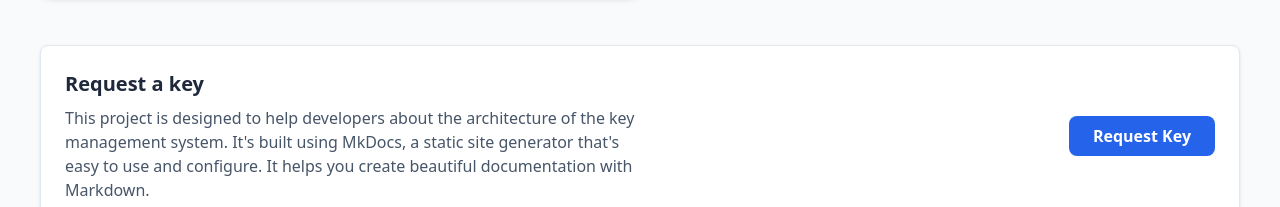
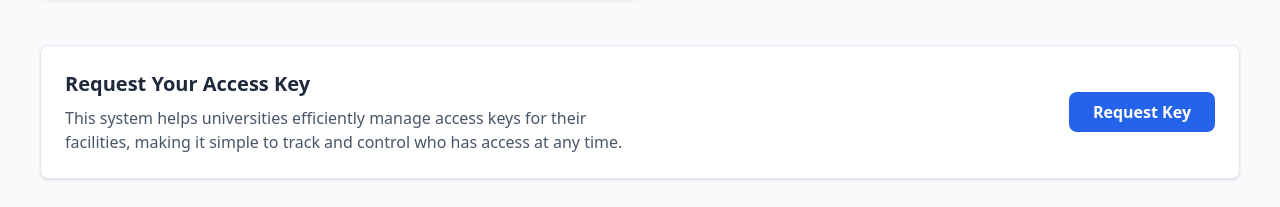
Before and after one commit to Njoxpy/njox_keys, a React (Vite) app in the folder apps/frontend/: page /venues/1 in a window 1280 px wide. Shown: the part 745-952 px from the top of the page. Built offline with nearby package versions, Linux system fonts and the light colour scheme; no server answers.

Commit message:
feat: add relevant words for venues page.

```diff
--- a/apps/frontend/src/features/venues/VenueDetails.jsx
+++ b/apps/frontend/src/features/venues/VenueDetails.jsx
@@ -71,14 +71,12 @@ const VenueDetailsPage = () => {
             <div className="flex flex-col sm:flex-row sm:items-center justify-between gap-4">
               <div>
                 <h3 className="text-xl font-semibold text-slate-800 mb-2">
-                  Request a key
+                  Request Your Access Key
                 </h3>
                 <p className="text-slate-600 max-w-xl">
-                  This project is designed to help developers about the
-                  architecture of the key management system. It's built using
-                  MkDocs, a static site generator that's easy to use and
-                  configure. It helps you create beautiful documentation with
-                  Markdown.
+                  This system helps universities efficiently manage access keys
+                  for their facilities, making it simple to track and control
+                  who has access at any time.
                 </p>
               </div>
 
```
